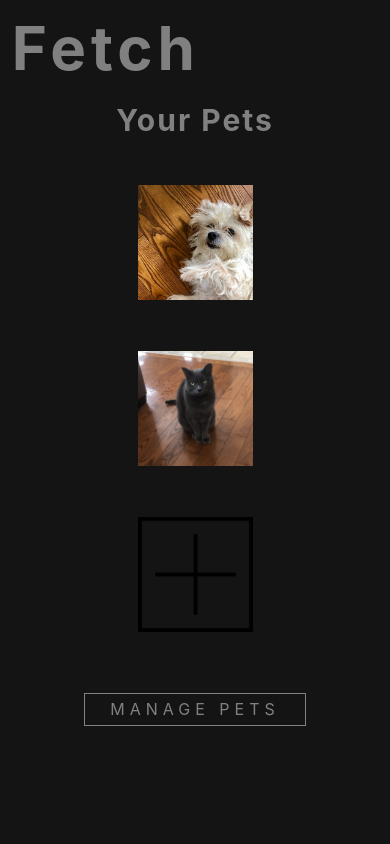
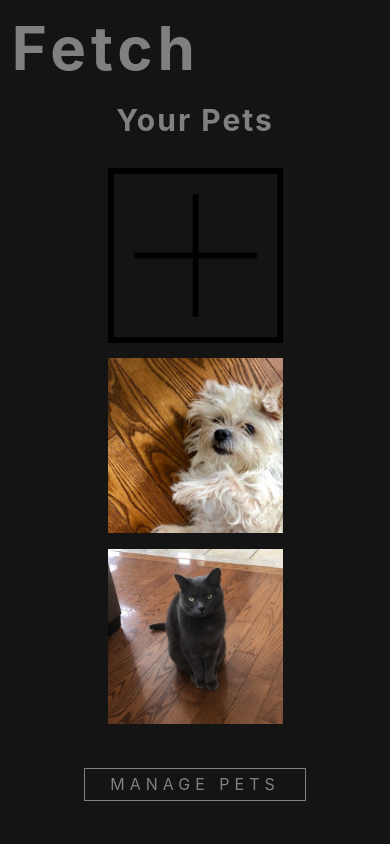
Before and after one commit to supervieira/sarah-vieira-project-5, a React (Create React App) app: page / in a window 390 px wide. Shown: the top 844 px of the page. Built offline with nearby package versions, Linux system fonts and the light colour scheme; no server answers; the database is empty.

Commit message:
Added some alerts for error handling and required attribute to form inputs

```diff
--- a/src/Components/Home.js
+++ b/src/Components/Home.js
@@ -6,6 +6,11 @@ import Food from '../assets/food.png';
 import Poison from '../assets/poison.png';
 
 function Home(){
+
+        const comingSoon = (e) => {
+            alert("Diet section coming soon!");
+        }
+
         return(
             <div className="Home" id="home">
                 <h1>Fetch</h1>
@@ -29,7 +34,7 @@ function Home(){
                         </a>
                     </div>
 
-                    <div className="homeQuadrant">
+                    <div className="homeQuadrant" onClick={comingSoon}>
                         <div className="homeImageContainer">
                             <img src={Food} alt="" />
                         </div>
--- a/src/Components/ProfileForm.js
+++ b/src/Components/ProfileForm.js
@@ -106,6 +106,7 @@ class ProfileForm extends Component{
                             value={this.state.userInputName}
                             placeholder="Name"
                             name="userInputName"
+                            required
                         />
                     </div>
 
@@ -145,6 +146,7 @@ class ProfileForm extends Component{
                             value={this.state.userInputAge}
                             placeholder="Age"
                             name="userInputAge"
+                            required
                         />
                     </div>
 
@@ -157,6 +159,7 @@ class ProfileForm extends Component{
                             value="Dog"
                             onChange={this.getUserInputSpecies}
                             name="userInputSpecies"
+                            required
                         />
                         <label htmlFor="petSpeciesDog">
                             Dog
@@ -168,9 +171,22 @@ class ProfileForm extends Component{
                             value="Cat"
                             onChange={this.getUserInputSpecies}
                             name="userInputSpecies"
+                            required
                         />
                         <label htmlFor="petSpeciesCat">
                             Cat
+                        </label>
+
+                        <input
+                            type="radio"
+                            id="petSpeciesOther"
+                            value="Other"
+                            onChange={this.getUserInputSpecies}
+                            name="userInputSpecies"
+                            required
+                        />
+                        <label htmlFor="petSpeciesOther">
+                            Other
                         </label>
                     </div>
 
@@ -184,6 +200,7 @@ class ProfileForm extends Component{
                             value={this.state.userInputBreed}
                             placeholder="Breed"
                             name="userInputBreed"
+                            required
                         />
                     </div>
 
@@ -196,6 +213,7 @@ class ProfileForm extends Component{
                             value="Male"
                             onChange={this.getUserInputSex}
                             name="userInputSex"
+                            required
                         />
                         <label htmlFor="petSexMale">Intact male</label>
 
@@ -205,6 +223,7 @@ class ProfileForm extends Component{
                             value="Female"
                             onChange={this.getUserInputSex}
                             name="userInputSex"
+                            required
                         />
                         <label htmlFor="petSexFemale">Intact female</label>
 
@@ -214,6 +233,7 @@ class ProfileForm extends Component{
                             value="Neutered"
                             onChange={this.getUserInputSex}
                             name="userInputSex"
+                            required
                         />
                         <label htmlFor="petSexNeutered">Neutered male</label>
 
@@ -223,6 +243,7 @@ class ProfileForm extends Component{
                             value="Spayed"
                             onChange={this.getUserInputSex}
                             name="userInputSex"
+                            required
                         />
                         <label htmlFor="petSexSpayed">Spayed female</label>
                     </div>
--- a/src/Components/Title.js
+++ b/src/Components/Title.js
@@ -5,33 +5,23 @@ import Add from '../assets/add.png';
 
 
 function Title(props){
+
+    const comingSoon = (e) => {
+        alert("This pet's information is not yet available - please check back soon!")
+    }
+
+    const comingSoonButton = (e) => {
+        alert("This functionality is not yet available - please check back soon!")
+    }
+
     return(
-        <div className="titleScreen">
+        <div className="titleScreen" id="title">
             <h1>Fetch</h1>
 
             <div className="titleScreenCenter">
                 <h2>your pets</h2>
 
                 <ul className="titleScreenPets">
-                    {/* Currently these two pets are hard-coded for styling/demostration purposes. Will work on adding new pets and linking them to their own individual nodes in Firebase. */}
-                    <li>
-                        <a className="titleScreenPetDiv" href="#home">
-                            <div className="titleScreenPetImage">
-                                <img src={Penny} alt="" />
-                            </div>
-                            <p className="titleScreenPetText">Penny</p>
-                        </a>
-                    </li>
-
-                    <li>
-                        <a className="titleScreenPetDiv" href="#home">
-                            <div className="titleScreenPetImage">
-                                <img src={Brooks} alt="" />
-                            </div>
-                            <p className="titleScreenPetText">Brooks</p>
-                        </a>
-                    </li>
-
                     <li>
                         {
                             props.imgSrc ?
@@ -61,9 +51,29 @@ function Title(props){
                                     </a>
                         }
                     </li>
+
+                    {/* Currently these two pets are hard-coded for styling/demostration purposes. Will work on adding new pets and linking them to their own individual nodes in Firebase as stretch goal. */}
+                    <li>
+                        <a className="titleScreenPetDiv" href="#title" onClick={comingSoon}>
+                            <div className="titleScreenPetImage">
+                                <img src={Penny} alt="" />
+                            </div>
+                            <p className="titleScreenPetText">Penny</p>
+                        </a>
+                    </li>
+
+                    <li>
+                        <a className="titleScreenPetDiv" href="#title" onClick={comingSoon}>
+                            <div className="titleScreenPetImage">
+                                <img src={Brooks} alt="" />
+                            </div>
+                            <p className="titleScreenPetText">Brooks</p>
+                        </a>
+                    </li>
+
                 </ul>
 
-                <p className="titleScreenManagePets">manage pets</p>
+                <p className="titleScreenManagePets" onClick={comingSoonButton}>manage pets</p>
 
             </div>
 
--- a/src/index.css
+++ b/src/index.css
@@ -46,7 +46,8 @@ h1,h2,h3{
 }
 
 .titleScreen{
-  height: 100vh;
+  min-height: 100vh;
+  padding-bottom: 8%;
 }
 
 .Home,
@@ -172,6 +173,7 @@ h1{
   padding: 3%;
   text-align: center;
   margin: 0 10vw;
+  cursor: pointer;
 }
 
 a{
@@ -484,11 +486,3 @@ button:hover a{
     font-size: 12px;
   }
 }
-
-@media(max-width: 400px){
-  .titleScreenPetImage{
-    width: 115px;
-    height: 115px;
-    margin: 3vh;
-  }
-}
```
